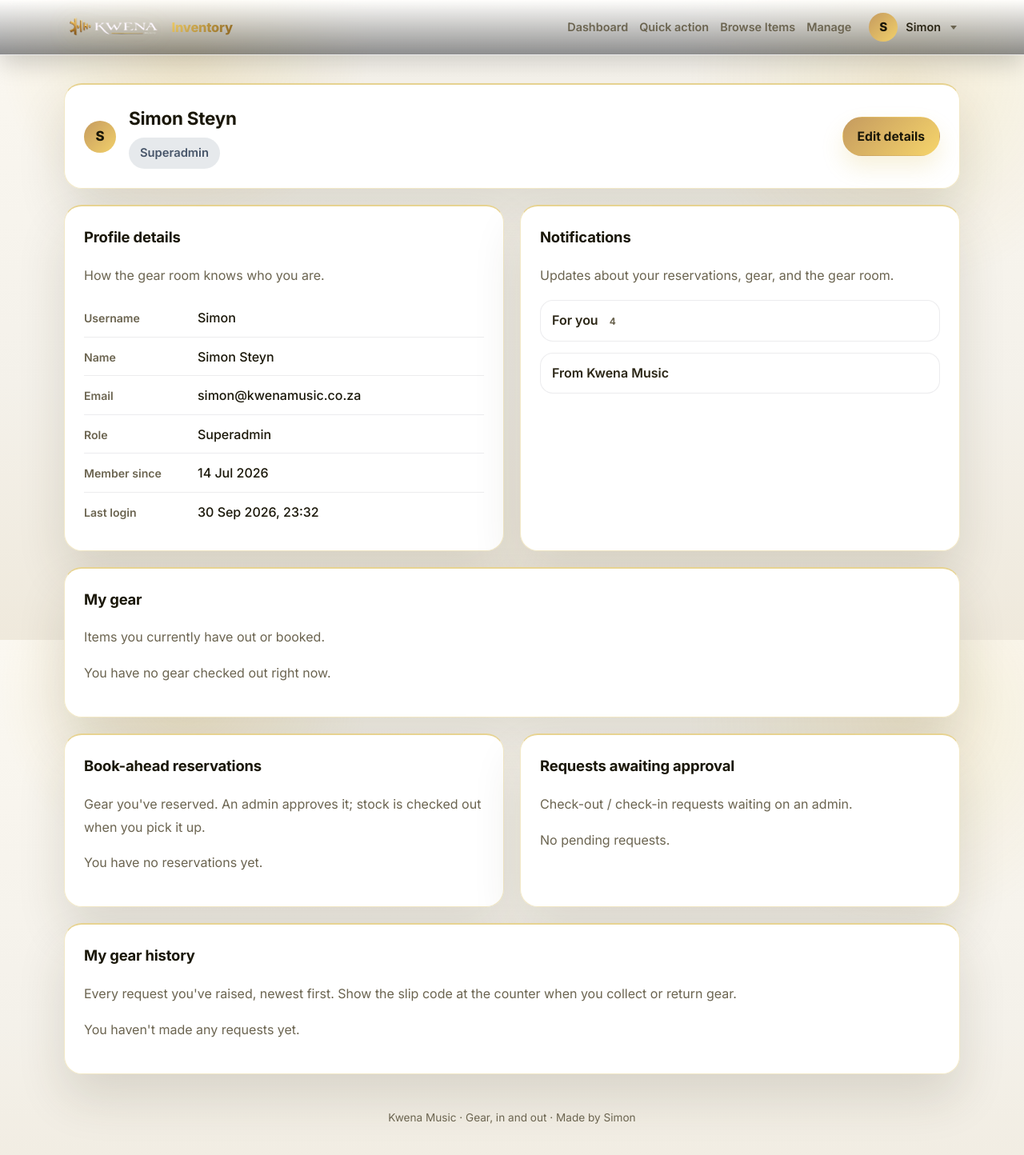
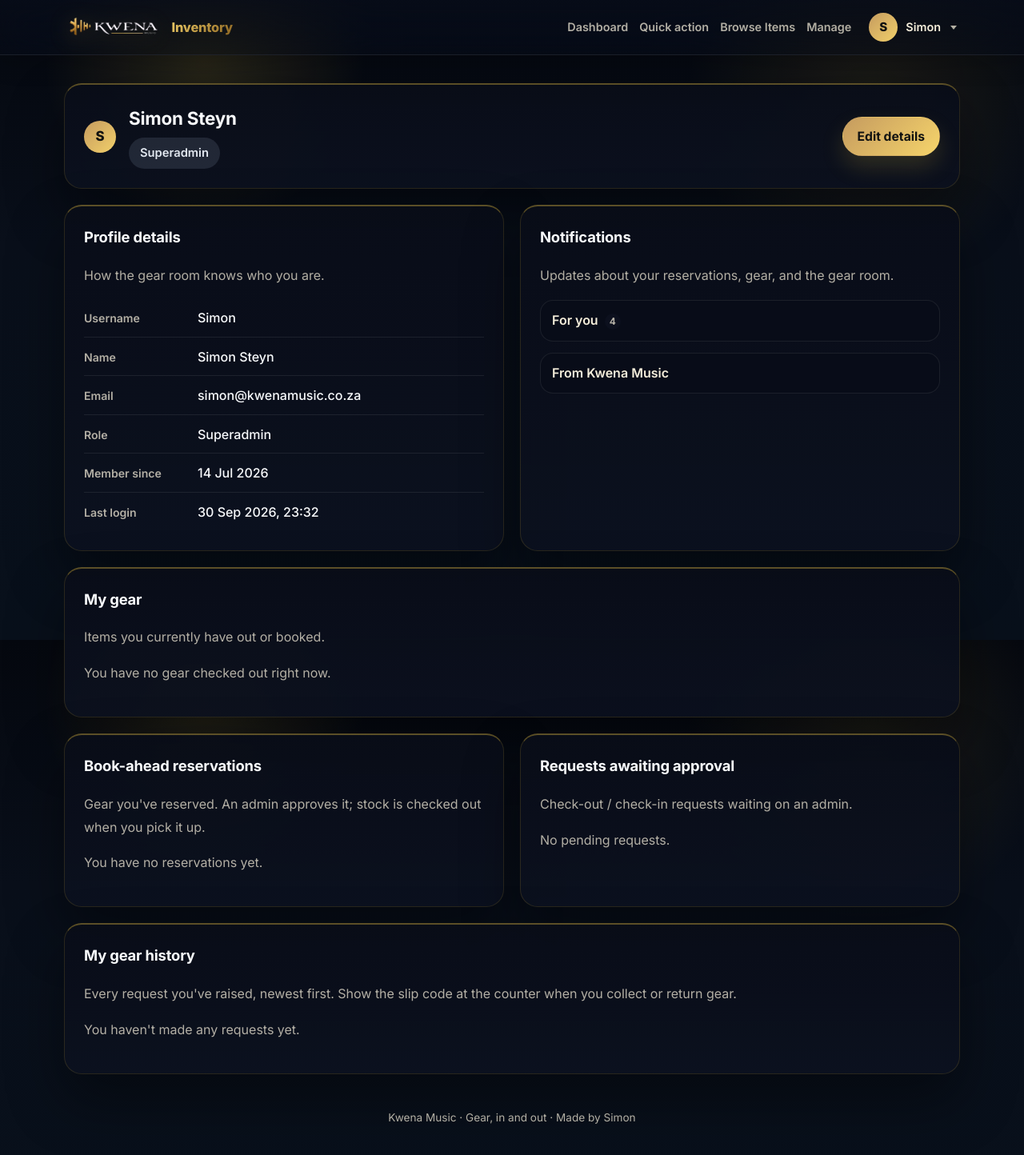
Before and after one commit to SimonKwena/KwenaInventory, a Django app: page /inventory/account/ in a window 1280 px wide. Shown: the whole page at 80% size. Run offline with Django 5.2, Linux system fonts and the light colour scheme; a user stored in the database is signed in; data comes from the database, SQL or seed files in the repository; data that the repository does not hold is empty; parts of the project's set-up code (start-up, migrations or seed data) failed here and were passed over.

Commit message:
always dark mode

```diff
--- a/static/js/site.js
+++ b/static/js/site.js
@@ -295,25 +295,6 @@ function tickRelativeTimes() {
 /* One-time bindings for elements that live outside #main and survive live
    refreshes (theme toggle, top nav, toasts, catalog group collapse). */
 function initGlobal() {
-    /* ---------- Theme toggle (persisted) ---------- */
-    const themeToggle = document.getElementById('theme-toggle');
-    const root = document.documentElement;
-    const storedTheme = localStorage.getItem('gearroom-theme');
-    const prefersLight = window.matchMedia('(prefers-color-scheme: light)').matches;
-    if (storedTheme) {
-        root.setAttribute('data-theme', storedTheme);
-    } else if (prefersLight) {
-        root.setAttribute('data-theme', 'light');
-    }
-
-    if (themeToggle) {
-        themeToggle.addEventListener('click', function () {
-            const next = root.getAttribute('data-theme') === 'light' ? 'dark' : 'light';
-            root.setAttribute('data-theme', next);
-            localStorage.setItem('gearroom-theme', next);
-        });
-    }
-
     /* ---------- Mobile navigation ---------- */
     const navToggle = document.getElementById('nav-toggle');
     const topbar = document.getElementById('topbar');
--- a/templates/base.html
+++ b/templates/base.html
@@ -31,7 +31,7 @@
         });
     </script>
     {% endif %}
-    <script defer src="{% static 'js/site.js' %}?v=48"></script>
+    <script defer src="{% static 'js/site.js' %}?v=49"></script>
 </head>
 <body class="{% block body_class %}{% endblock %}">
     <a class="skip-link" href="#main">Skip to content</a>
```
